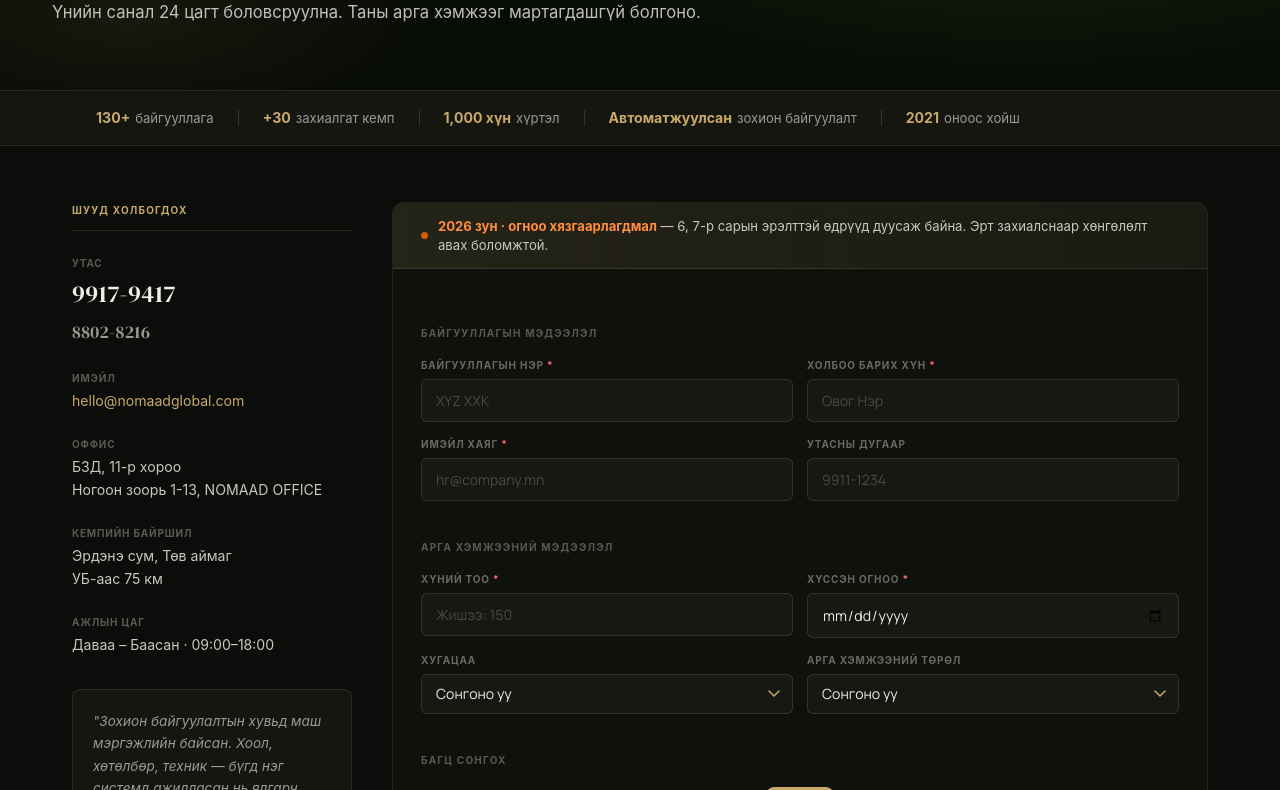
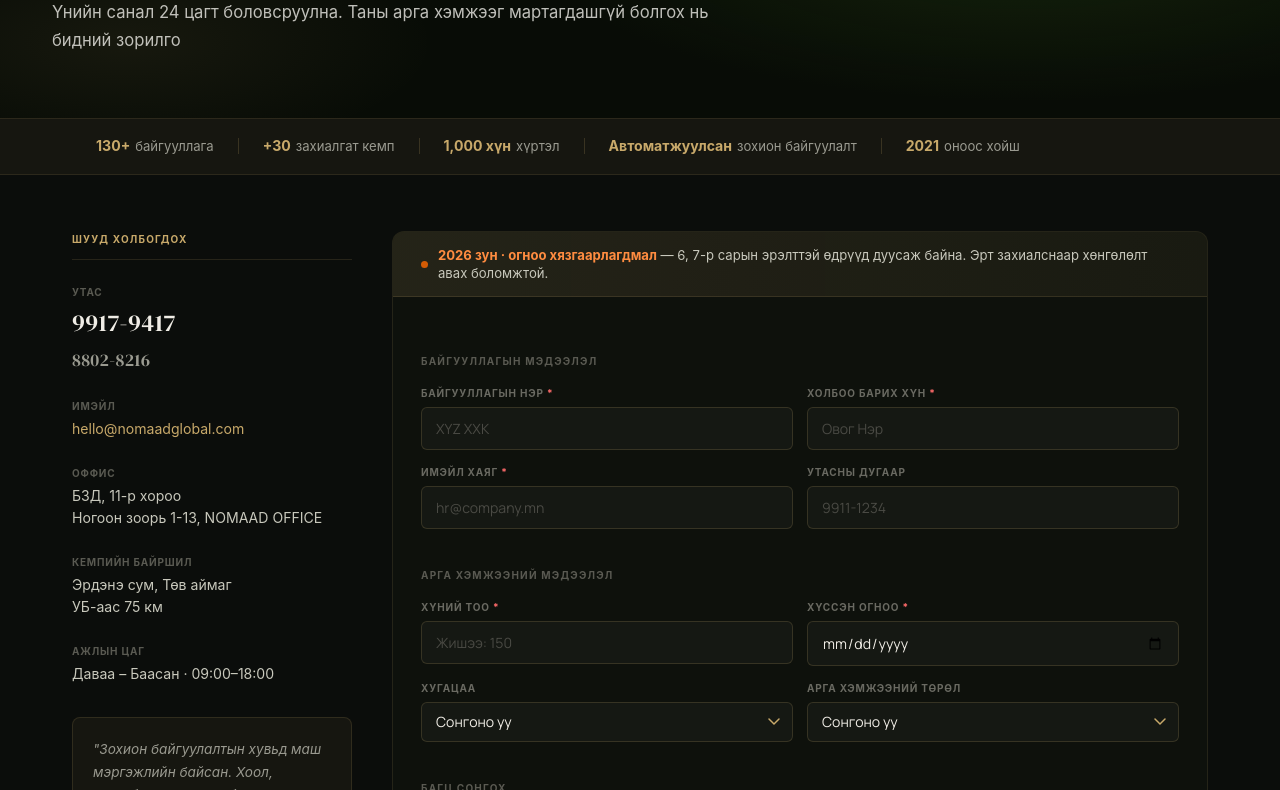
Before and after one commit to Chimunllc/nomaadcamp-site, a plain HTML site: page holboo/index.html in a window 1280 px wide. Shown: the part 259-1049 px from the top of the page. Drawn offline with Linux system fonts and the light colour scheme.

Commit message:
Update index.html

```diff
--- a/holboo/index.html
+++ b/holboo/index.html
@@ -583,7 +583,7 @@
   <div class="container">
     <div class="ph-label">Холбоо барих</div>
     <h1 class="ph-title">Зөвхөн танай байгууллагад<br>зориулсан <em>хаалттай кемп</em></h1>
-    <p class="ph-sub">Үнийн санал 24 цагт боловсруулна. Таны арга хэмжээг мартагдашгүй болгоно.</p>
+    <p class="ph-sub">Үнийн санал 24 цагт боловсруулна. Таны арга хэмжээг мартагдашгүй болгох нь бидний зорилго</p>
   </div>
 </header>
 
```
